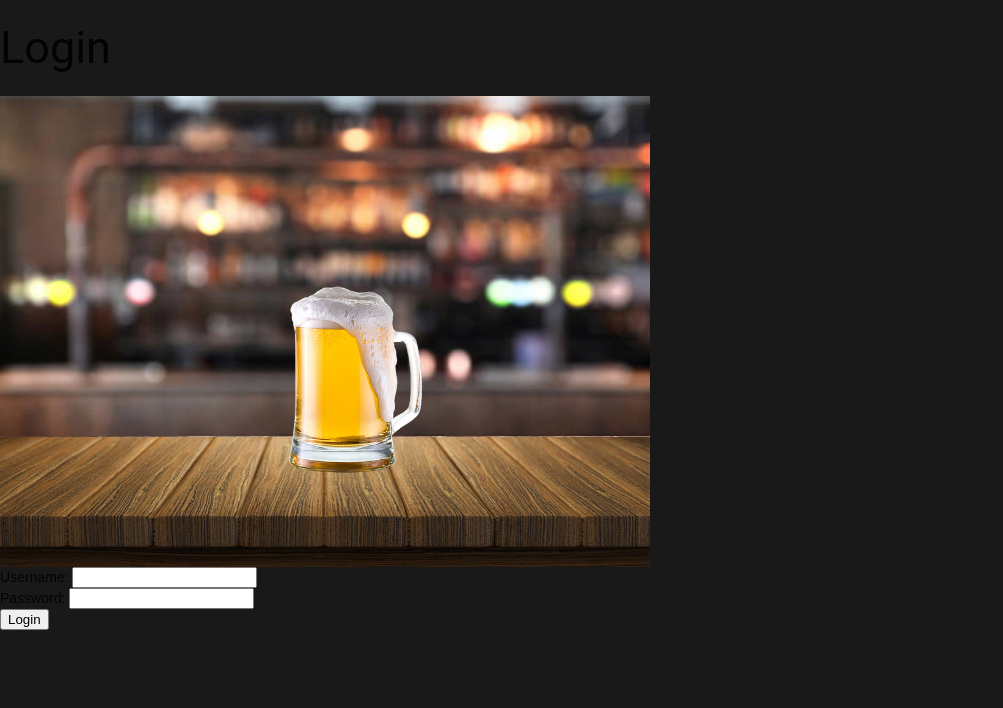
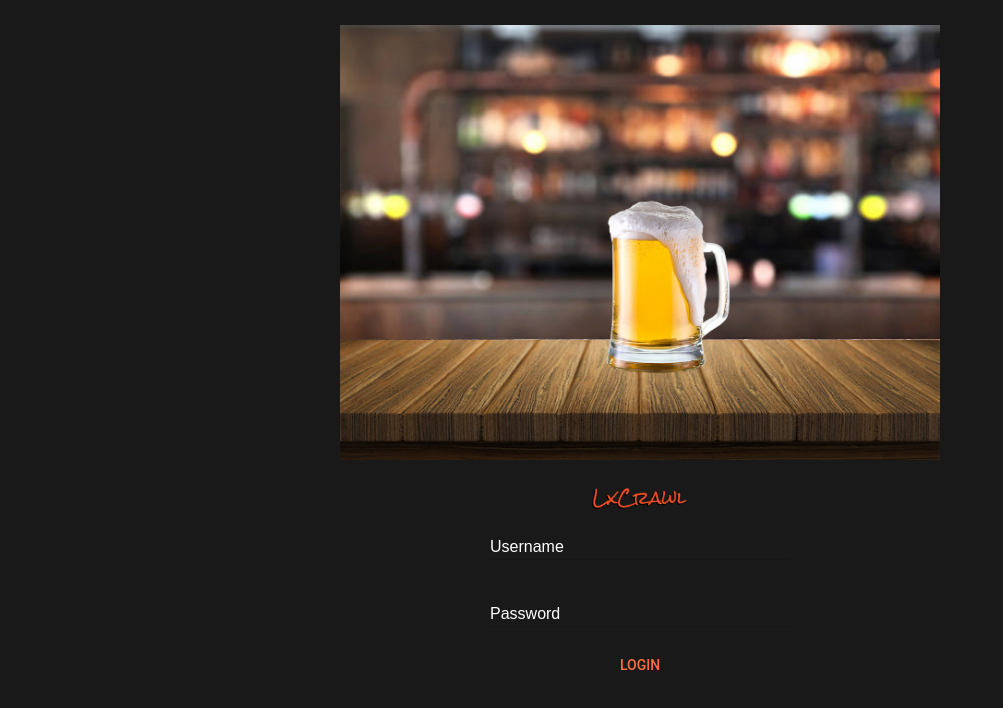
Before and after one commit to PatriciaRosalis/Lx_Crawl, a React (Create React App) app in the folder client/: page /login in a window 1280 px wide. Shown: the top 708 px of the page, without its empty margins (0-1003 px from the left). Built offline with nearby package versions, Linux system fonts and the light colour scheme.

Commit message:
design home & sign DONE

```diff
--- a/client/public/index.html
+++ b/client/public/index.html
@@ -8,10 +8,14 @@
   <meta name="viewport" content="width=device-width, initial-scale=1.0">
 
 
-  <link rel="shortcut icon" href="%PUBLIC_URL%/favicon.ico">
+  <!-- <link rel="shortcut icon" href="%PUBLIC_URL%/favicon.ico">
   <link rel="stylesheet" href="../node_modules/material-design-lite/material.min.css">
   <link rel="stylesheet" href="https://fonts.googleapis.com/icon?family=Material+Icons">
-  <!-- <script src="../node_modules/material-design-lite/material.min.js"></script> -->
+  <script src="../node_modules/material-design-lite/material.min.js"></script> -->
+
+  <link rel="stylesheet" href="https://code.getmdl.io/1.3.0/material.red-deep_orange.min.css" />
+  <link rel="stylesheet" href="https://fonts.googleapis.com/icon?family=Material+Icons">
+  <script defer src="https://code.getmdl.io/1.3.0/material.min.js"></script>
 
   <title>LxCrawl</title>
 </head>
--- a/client/src/components/pages/Home.jsx
+++ b/client/src/components/pages/Home.jsx
@@ -10,12 +10,12 @@
   render() {
     return (
       <div className="Home">
-          <img src="../title.png" alt="title" />
+          <img className="title" src="../title.png" alt="title" />
           <p> Create and Share pub crawls in Lisbon </p>
           <img src="../backgroundApp.png" alt="bcg" />
-          <Link to="/login"><button className="mdl-button mdl-js-button mdl-button--raised mdl-js-ripple-effect mdl-button--accent">Login</button></Link>
-          <Link to="/signup"><button>Sign Up</button></Link>
-          <Link to="/about"><p>About Us</p> </Link>
+          <Link to="/login"><button className="mdl-button mdl-js-button mdl-button--accent">Login</button></Link>
+          <Link to="/signup"><button className="mdl-button mdl-js-button mdl-button--accent">Sign Up</button></Link>
+          <Link className="about" to="/about">About Us</Link>
       </div>
     );
   }
--- a/client/src/components/pages/Login.jsx
+++ b/client/src/components/pages/Login.jsx
@@ -31,12 +31,18 @@
   render() {
     return (
       <div className="Login">
-        <h2>Login</h2>
-        <img src="../../../backgroundApp.png" alt="bcg" />
-        <form>
-          Username: <input type="text" value={this.state.username} name="username" onChange={this.handleInputChange} /> <br />
-          Password: <input type="password" value={this.state.password} name="password" onChange={this.handleInputChange} /> <br />
-          <button onClick={(e) => this.handleClick(e)}>Login</button>
+        <img className="sign-title" src="../../../backgroundApp.png" alt="bcg" />
+        <img src="/titlenoflag.png" alt="pubcrawl" width="100px" />
+        <form action="#" className="form">
+          <div class="mdl-textfield mdl-js-textfield">
+          <input className="mdl-textfield__input" type="text" value={this.state.username} name="username" onChange={this.handleInputChange} />
+          <label class="mdl-textfield__label" for="username">Username</label>
+          </div>
+          <div class="mdl-textfield mdl-js-textfield">
+          <input className="mdl-textfield__input" type="password"  value={this.state.password} name="password" onChange={this.handleInputChange} />
+          <label class="mdl-textfield__label" for="password">Password</label>
+         </div>
+          <button className="mdl-button mdl-js-button mdl-button--accent" onClick={(e) => this.handleClick(e)}>Login</button>
         </form>
         {this.state.message && <div className="info info-danger">
           {this.state.message}
--- a/client/src/components/pages/Signup.jsx
+++ b/client/src/components/pages/Signup.jsx
@@ -33,22 +33,33 @@
         this.props.history.push("/") // Redirect to the home page
       })
       .catch(err => this.setState({ message: err.toString() }))
-  }
+    }
 
-  render() {
-    return (
-      <div className="Signup">
-        <h2>Signup</h2>
-        <img src="../../../backgroundApp.png" alt="bcg" />
-        <form>
-          <input type="text" value={this.state.username} placeholder="Username" name="username" onChange={this.handleInputChange} /> <br />
-          <input type="text" value={this.state.name} placeholder="Name" name="name" onChange={this.handleInputChange} /> <br />
-          <input type="password" value={this.state.password} placeholder="password" name="password" onChange={this.handleInputChange} /> <br />
-          <button onClick={(e) => this.handleClick(e)}>Signup</button>
+    render() {
+      return (
+        <div className="Signup">
+        <img className="sign-title" src="../../../backgroundApp.png" alt="bcg" />
+        <img src="/titlenoflag.png" alt="pubcrawl" width="100px" />
+
+        <form action="#" className="form">
+          <div class="mdl-textfield mdl-js-textfield">
+            <input className="mdl-textfield__input" type="text" value={this.state.username} name="username" onChange={this.handleInputChange} />
+            <label class="mdl-textfield__label" for="username">Username</label>
+          </div>
+          <div class="mdl-textfield mdl-js-textfield">
+            <input className="mdl-textfield__input" type="text" value={this.state.name} name="name" onChange={this.handleInputChange} />
+            <label class="mdl-textfield__label" for="name">Name</label>
+          </div>
+          <div class="mdl-textfield mdl-js-textfield">
+            <input className="mdl-textfield__input" type="password" value={this.state.password} name="password" onChange={this.handleInputChange} />
+            <label class="mdl-textfield__label" for="password">Password</label>
+          </div>
+          <button className="mdl-button mdl-js-button mdl-button--accent" onClick={(e) => this.handleClick(e)}>Signup</button>
         </form>
         {this.state.message && <div className="info info-danger">
           {this.state.message}
         </div>}
+
       </div>
     );
   }
--- a/client/src/index.scss
+++ b/client/src/index.scss
@@ -88,19 +88,24 @@
   justify-content: center;
   align-items: center;
   flex-direction: column;
-  // button  {
-  //   color: white;
-  //   background-color:#E34D24;
-  //   border:none;
-  //   border-radius: 30px;
-  //   font-size: 20px;
-  //   padding: 10px;
-  //   margin: 10px;
-  // }
-  quote {
-    color: grey;
+  button  {
+      color: white;
+      border:none;
+      border-radius: 30px;
+      font-size: 20px;
+      margin-top: 10px;
   }
   p {
-    color: grey;
+    color: lightgray;
   }
 }
+.about {
+  color: grey;
+  text-decoration: none;
+}
+
+.title {
+  margin-top: 15px;
+  height: 100px;
+  width: 300px;
+}
--- a/client/src/sign.scss
+++ b/client/src/sign.scss
@@ -3,14 +3,42 @@
 justify-content: center;
 align-items: center;
 flex-direction: column;
+h3 {
+  color:#E34D24;
+  }
+  img {
+    margin-top: 15px;
+  }
+}
+
+.Login {
+display: flex;
+justify-content: center;
+align-items: center;
+flex-direction: column;
+color: white;
+img {
+  margin-top: 25px;
+}
 h2 {
   color:#E34D24;
   }
-form {
-  margin:10px;
-  padding: 10px;
-  }
-form input {
-    margin-bottom: 15px;
+}
+
+.form {
+  display: flex;
+  align-items: center;
+  justify-content: center;
+  flex-direction: column;
+  label {
+    color: white;
   }
 }
+
+.sign-title {
+  width: 600px;
+}
+
+.about {
+  margin-top: 10px;
+}
```
Also changed, not shown: client/public/title.png, client/public/titlenoflag.png (added).
